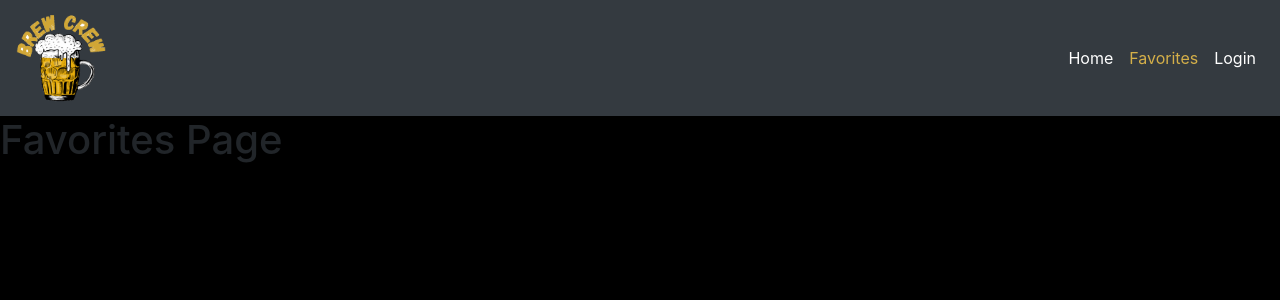
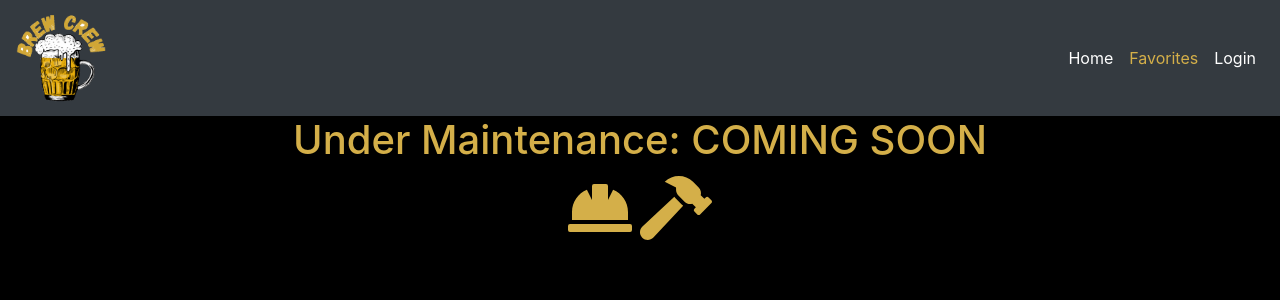
Before and after one commit to Msas12/brew-crew, a React (Create React App) app in the folder client/: page /favorites in a window 1280 px wide. Shown: the top 300 px of the page. Built offline with nearby package versions, Linux system fonts and the light colour scheme.

Commit message:
updated colors to match palette on all pages

```diff
--- a/client/src/components/Signup/index.jsx
+++ b/client/src/components/Signup/index.jsx
@@ -25,7 +25,9 @@ function Signup() {
   return (
     <div>
       <div className="mt-4">
-        <h2 className="text-center">Sign Up for Brew Crew!</h2>
+        <h2 className="text-center" style={{ color: "#d4af49" }}>
+          Sign Up for Brew Crew!
+        </h2>
       </div>
       <form onSubmit={handleSubmit}>
         <Container className="mx-auto mt-3 px-5">
@@ -53,7 +55,8 @@ function Signup() {
           </Row>
           <div className="d-flex justify-content-center">
             <button
-              className="btn btn-warning"
+              className="btn"
+              style={{ backgroundColor: "#d4af49" }}
               type="submit"
               onSubmit={(e) => handleSubmit()}
             >
--- a/client/src/pages/Favorites.jsx
+++ b/client/src/pages/Favorites.jsx
@@ -1,9 +1,23 @@
-import React from 'react';
+import React from "react";
+import { FontAwesomeIcon } from "@fortawesome/react-fontawesome";
+import { faHardHat, faHammer } from "@fortawesome/free-solid-svg-icons";
 
 function Favorites() {
   return (
-    <div>
-        <h1>Favorites Page</h1>
+    <div className="text-center">
+      <h1 style={{ color: "#d4af49" }}>Under Maintenance: COMING SOON</h1>
+      <FontAwesomeIcon
+        className="m-1"
+        style={{ color: "#d4af49" }}
+        size="4x"
+        icon={faHardHat}
+      />
+      <FontAwesomeIcon
+        className="m-1"
+        style={{ color: "#d4af49" }}
+        size="4x"
+        icon={faHammer}
+      />
     </div>
   );
 }
```
Also changed, not shown: client/src/components/Login/index.jsx (+14 -5 lines).
